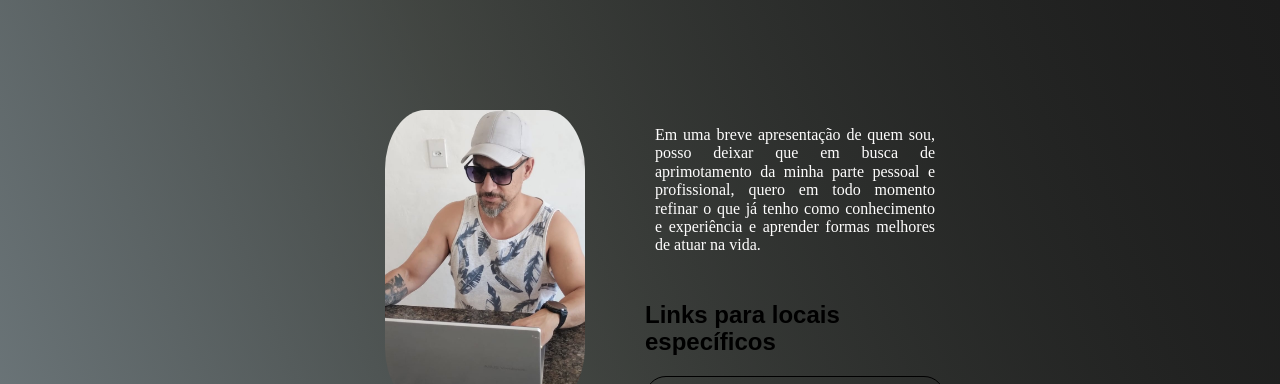
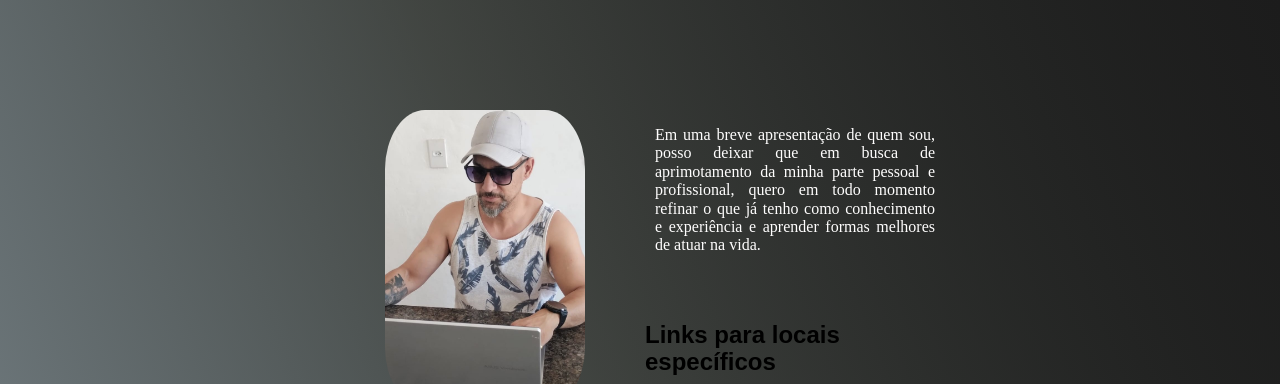
Before and after one commit to DeleonAlves/perfil, a plain HTML site: page index.html in a window 1280 px wide. Shown: the top 384 px of the page. Drawn offline with Linux system fonts and the light colour scheme; a web font is replaced by a local one.

Commit message:
Fechamento corretos de tags no campo de links
adicionando uma margem na frase preta

```diff
--- a/index.html
+++ b/index.html
@@ -43,6 +43,7 @@
                         </p>
                     </div>
 
+                    <div class="col__h2">
                         <h2>
                             Links para locais específicos
                         </h2>
@@ -57,6 +58,8 @@
                     </div>
 
                 </div>
+
+            </div>
         </div>
 
     </div>
--- a/style/main.css
+++ b/style/main.css
@@ -70,6 +70,10 @@ div.bloc-one__title {
     font-family:"Alan Sans";
     color: #fffefe;
     padding: 10px;
+}
+
+.col__h2 {
+    margin-top: 40px;
 }
 
 div.col-links {
```
Lines whose indentation alone changed are shown as unchanged.
